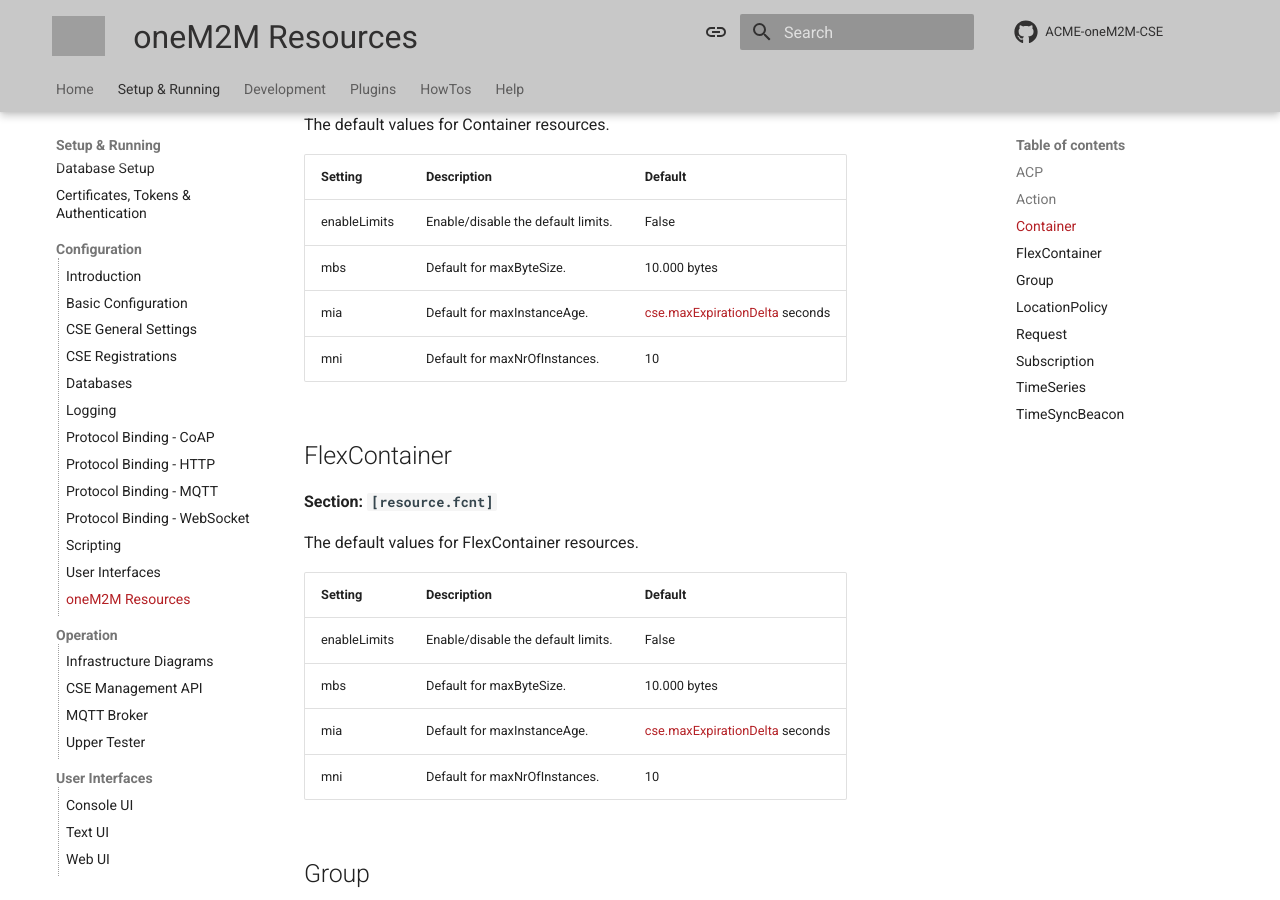
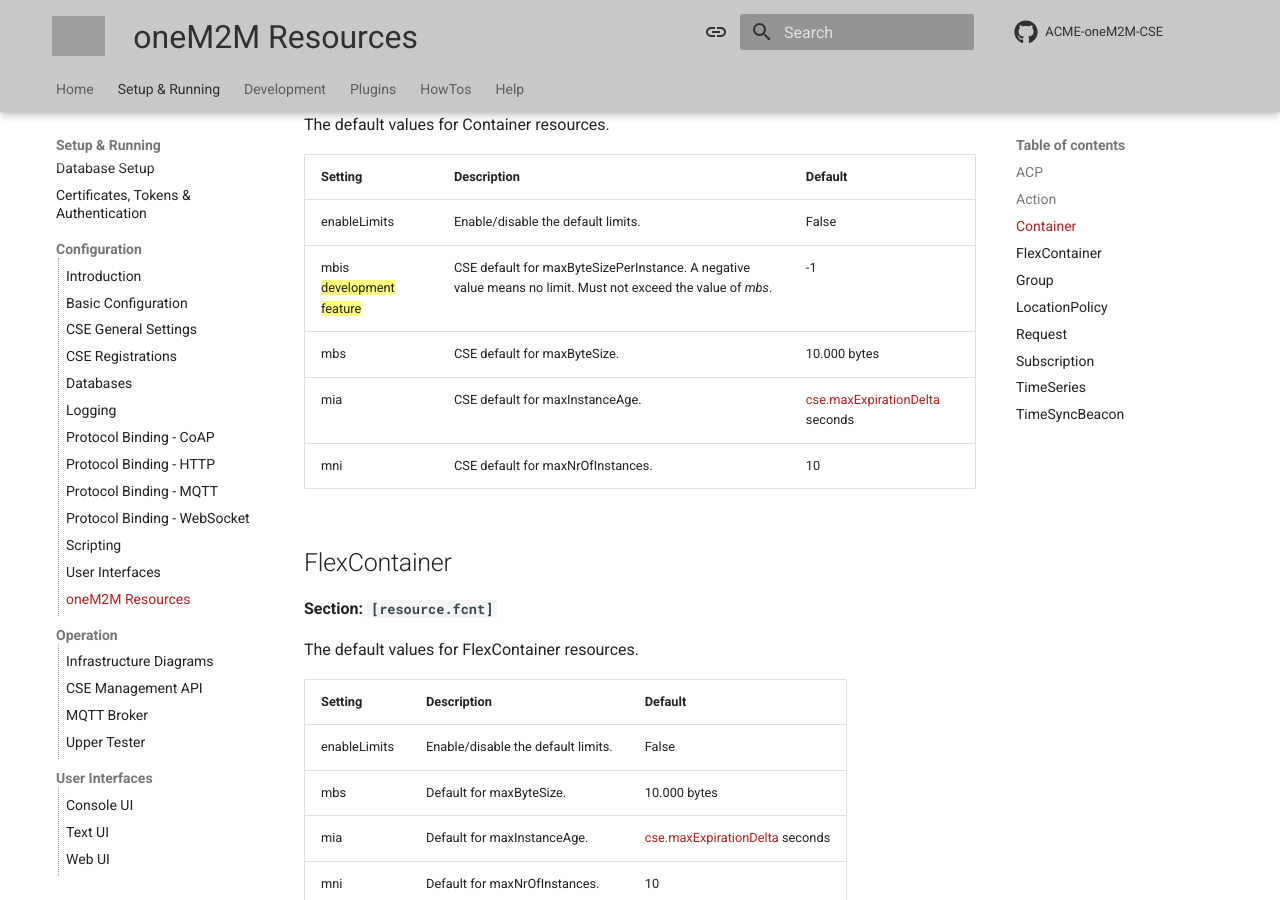
Before and after one commit to ankraft/ACME-oneM2M-CSE-mkdocs, an MkDocs documentation site: the page built from docs/setup/Configuration-resources.md, in a window 1280 px wide and 900 px high, scrolled down 1011 px. Built offline with MkDocs 1.6.1 and Material for MkDocs 9.7.7, drawn with Linux system fonts in a browser that asks for light colours; comment, search, counter and statistics services are not loaded; grey boxes are pictures that could not be loaded.

Commit message:
Added documentation for [cse.resource.cnt]:mibs configuration

```diff
--- a/docs/setup/Configuration-resources.md
+++ b/docs/setup/Configuration-resources.md
@@ -31,12 +31,13 @@
 
 The default values for Container resources.
 
-| Setting      | Description                        | Default                                                                          |
-|:-------------|:-----------------------------------|:---------------------------------------------------------------------------------|
-| enableLimits | Enable/disable the default limits. | False                                                                            |
-| mbs          | Default for maxByteSize.           | 10.000 bytes                                                                     |
-| mia          | Default for maxInstanceAge.        | [cse.maxExpirationDelta](../setup/Configuration-cse.md#general-settings) seconds |
-| mni          | Default for maxNrOfInstances.      | 10                                                                               |
+| Setting                       | Description                                                                                                  | Default                                                                          |
+|:------------------------------|:-------------------------------------------------------------------------------------------------------------|:---------------------------------------------------------------------------------|
+| enableLimits                  | Enable/disable the default limits.                                                                           | False                                                                            |
+| mbis  ==development feature== | CSE default for maxByteSizePerInstance. A negative value means no limit. Must not exceed the value of *mbs*. | -1                                                                               |
+| mbs                           | CSE default for maxByteSize.                                                                                 | 10.000 bytes                                                                     |
+| mia                           | CSE default for maxInstanceAge.                                                                              | [cse.maxExpirationDelta](../setup/Configuration-cse.md#general-settings) seconds |
+| mni                           | CSE default for maxNrOfInstances.                                                                            | 10                                                                               |
 
 
 ## FlexContainer
```
